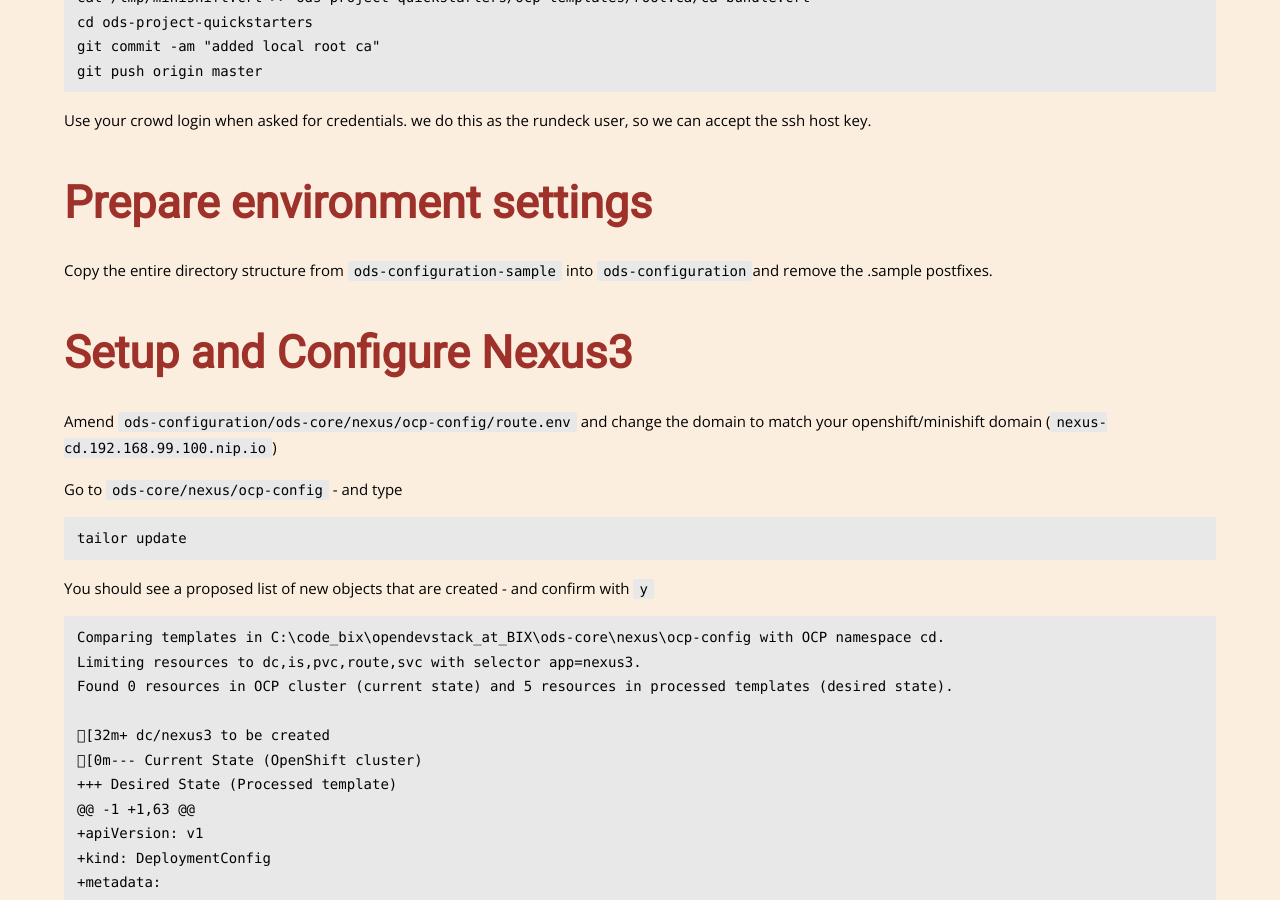
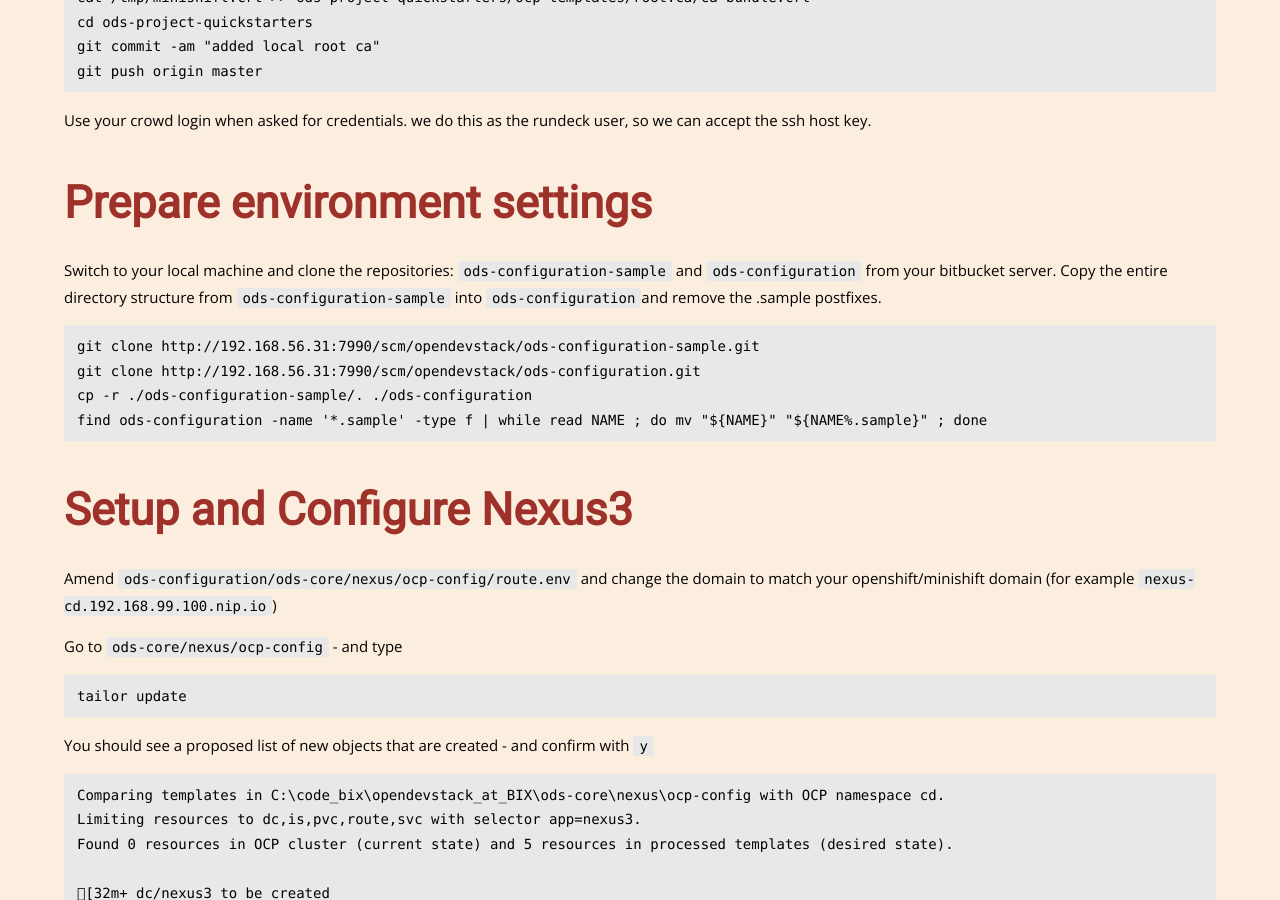
Before and after one commit to opendevstack/opendevstack.github.io, a Jekyll site: the page built from doc/getting-started.md, in a window 1280 px wide and 900 px high, scrolled down 18442 px. Built offline with Jekyll 4.4.1, drawn with Linux system fonts in a browser that asks for light colours; nearby versions of some CDN libraries; our own code applies the rules of GitHub Pages for plain Markdown files.

Commit message:
Added bash commands to setup configuration

````diff
--- a/doc/getting-started.md
+++ b/doc/getting-started.md
@@ -611,11 +611,19 @@
 we do this as the rundeck user, so we can accept the ssh host key.
 
 ### Prepare environment settings
+Switch to your local machine and clone the repositories: `ods-configuration-sample` and `ods-configuration` from your bitbucket server.
 Copy the entire directory structure from `ods-configuration-sample` into `ods-configuration`and remove the .sample postfixes.
 
+```
+git clone http://192.168.56.31:7990/scm/opendevstack/ods-configuration-sample.git
+git clone http://192.168.56.31:7990/scm/opendevstack/ods-configuration.git
+cp -r ./ods-configuration-sample/. ./ods-configuration
+find ods-configuration -name '*.sample' -type f | while read NAME ; do mv "${NAME}" "${NAME%.sample}" ; done
+```
+
+
 ### Setup and Configure Nexus3
-
-Amend `ods-configuration/ods-core/nexus/ocp-config/route.env` and change the domain to match your openshift/minishift domain (`nexus-cd.192.168.99.100.nip.io`)
+Amend `ods-configuration/ods-core/nexus/ocp-config/route.env` and change the domain to match your openshift/minishift domain (for example `nexus-cd.192.168.99.100.nip.io`)
 
 Go to `ods-core/nexus/ocp-config` - and type
 ``` bash
````
